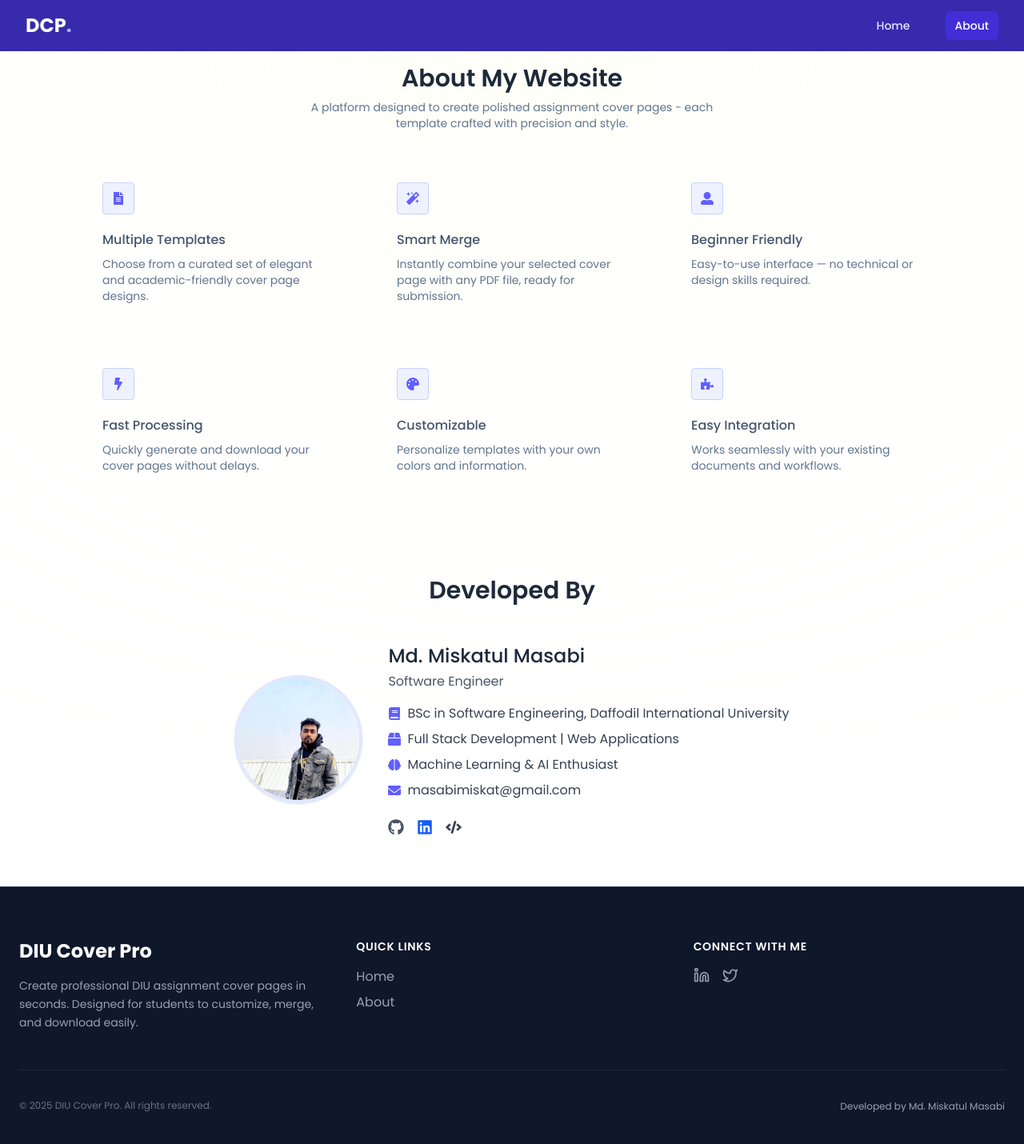
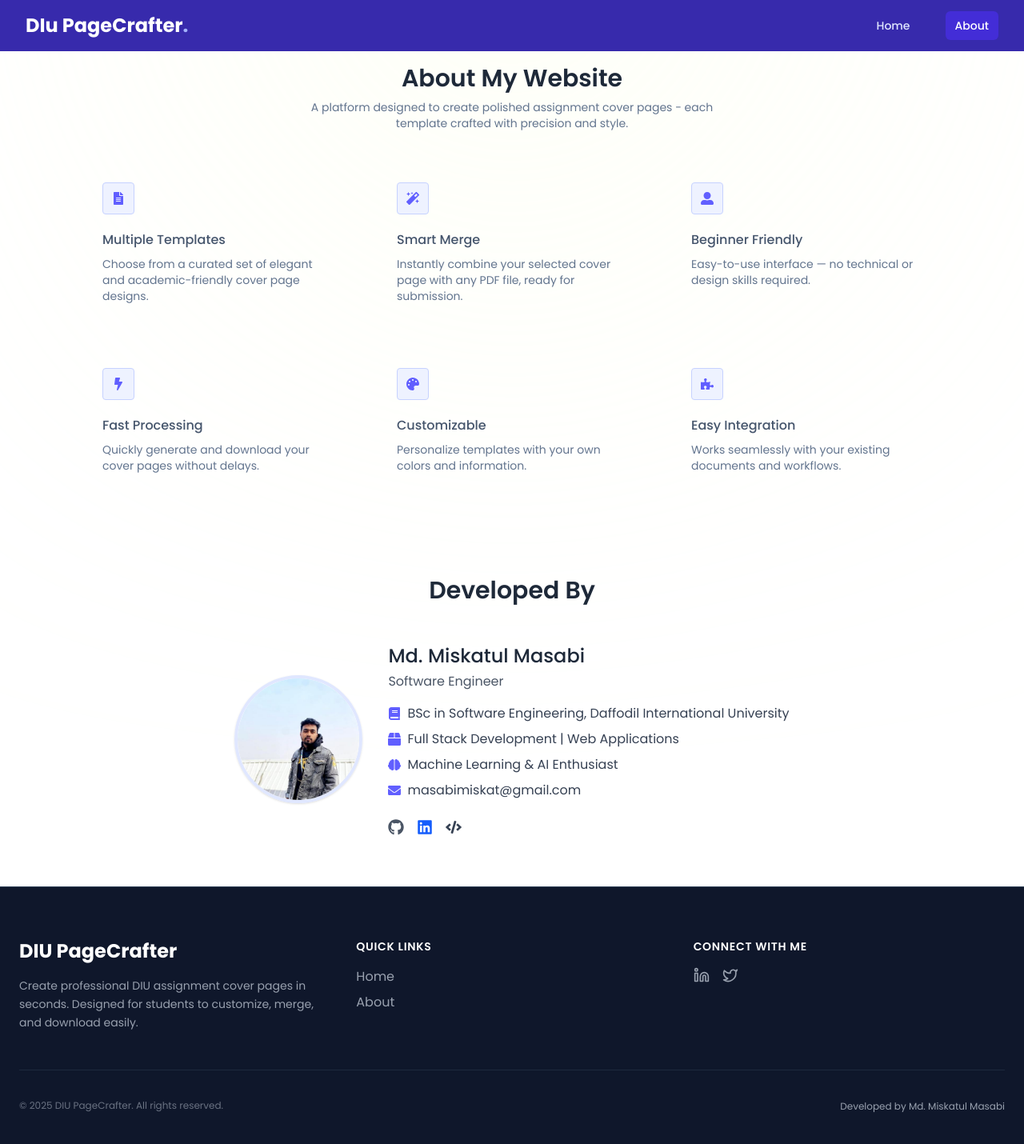
Before and after one commit to mmiskatul/project-cover-page, a React (Vite) app in the folder frontend/: page /about in a window 1280 px wide. Shown: the top 1430 px of the page at 80% size. Built offline with nearby package versions, Linux system fonts and the light colour scheme; a web font is replaced by a local one.

Commit message:
name update

```diff
--- a/frontend/src/Components/Footer/Footer.jsx
+++ b/frontend/src/Components/Footer/Footer.jsx
@@ -33,7 +33,7 @@ const Footer = () => {
         <div className="grid grid-cols-1 md:grid-cols-3 gap-8">
           {/* Branding and description */}
           <div className="space-y-4">
-            <h1 className="text-2xl font-bold text-white">DIU Cover Pro</h1>
+            <h1 className="text-2xl font-bold text-white">DIU PageCrafter</h1>
             <p className="text-sm text-gray-400 leading-relaxed">
               Create professional DIU assignment cover pages in seconds.
               Designed for students to customize, merge, and download easily.
@@ -85,7 +85,7 @@ const Footer = () => {
         <div className="mt-12 pt-8 border-t border-slate-800">
           <div className="flex flex-col md:flex-row justify-between items-center">
             <p className="text-xs text-gray-500">
-              © {new Date().getFullYear()} DIU Cover Pro. All rights reserved.
+              © {new Date().getFullYear()} DIU PageCrafter. All rights reserved.
             </p>
             <div className="mt-4 md:mt-0">
               <a
--- a/frontend/src/Components/Header/NavBar.jsx
+++ b/frontend/src/Components/Header/NavBar.jsx
@@ -65,7 +65,7 @@ const NavBar = () => {
                 to="/"
                 className="text-2xl font-bold text-white hover:text-indigo-100 transition-colors"
               >
-                DCP
+               DIu PageCrafter
                 <span className="text-indigo-300">.</span>
               </Link>
             </div>
--- a/frontend/src/assets/url.js
+++ b/frontend/src/assets/url.js
@@ -1,3 +1,3 @@
- const urlBackend=`http://localhost:5000/`;
+ const urlBackend=`http://localhost:5000`;
 
  export default urlBackend;
```
Also changed, not shown: 2 other files (tests, documents, lock files or other folders).
